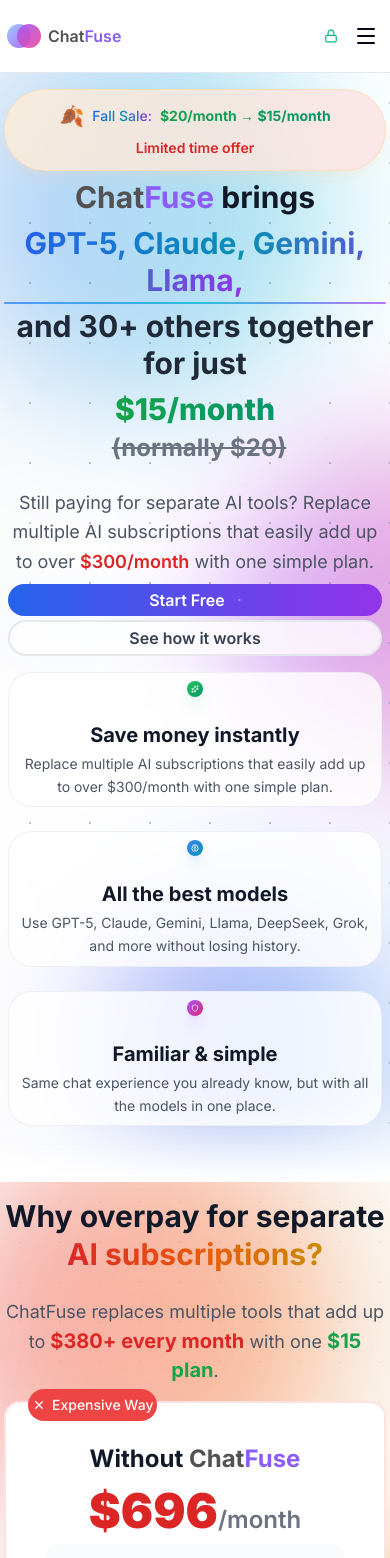
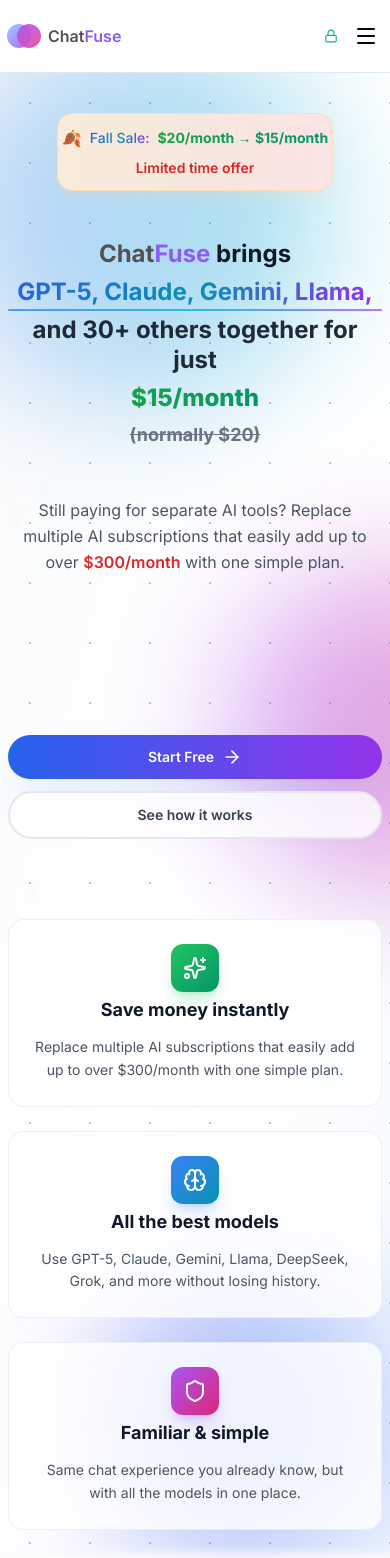
Before and after one commit to ojasbhosale/ChatFuse, a Next.js app: page / in a window 390 px wide. Shown: the top 1558 px of the page. Built offline with nearby package versions, Linux system fonts and the light colour scheme.

Commit message:
fix: hero section

```diff
--- a/components/sections/hero-section.tsx
+++ b/components/sections/hero-section.tsx
@@ -32,7 +32,6 @@
   )
 }
 
-
 // Animated gradient orb
 function GradientOrb({ className = "", delay = 0 }) {
   return (
@@ -48,7 +47,7 @@
 
 export default function HeroSection() {
   return (
-    <section className="relative pb-10 min-h-screen overflow-hidden bg-gradient-to-br from-gray-50 via-white to-blue-50/30">
+    <section className="relative pb-6 sm:pb-10 min-h-screen overflow-hidden bg-gradient-to-br from-gray-50 via-white to-blue-50/30">
       {/* Animated Background */}
       <div className="absolute inset-0">
         {/* Primary gradient overlay */}
@@ -87,13 +86,15 @@
         />
       </div>
 
-      <div className="relative z-10 px-4 sm:px-6 lg:px-8 py-16 sm:py-20 lg:py-24 max-w-7xl mx-auto">
+      <div className="relative z-10 px-2 sm:px-6 lg:px-8 pt-16 sm:pt-20 lg:pt-24 pb-8 sm:pb-12 max-w-7xl mx-auto">
         {/* Fall Sale Banner */}
-        <div className="text-center mb-8 sm:mb-12">
-          <div className="inline-flex flex-wrap items-center justify-center gap-2 sm:gap-3 px-4 sm:px-6 py-3 rounded-full bg-gradient-to-r from-orange-100/80 to-red-100/80 backdrop-blur-sm border border-orange-200/60 shadow-lg shadow-orange-200/20">
-            <span className="text-xl sm:text-2xl">🍂</span>
-            <span className="bg-gradient-to-r from-blue-600 via-cyan-600 to-purple-600 bg-clip-text text-transparent font-medium text-sm sm:text-base">Fall Sale:</span>
-            <span className="bg-gradient-to-r from-green-600 to-emerald-600 bg-clip-text text-transparent font-bold text-sm sm:text-base">$20/month → $15/month</span>
+        <div className="text-center mb-12 mt-6 sm:mb-12">
+          <div className="inline-flex flex-col sm:flex-row items-center justify-center gap-2 sm:gap-3 px-4 sm:px-6 py-3 sm:py-4 rounded-2xl sm:rounded-full bg-gradient-to-r from-orange-100/90 to-red-100/90 backdrop-blur-sm border border-orange-200/60 shadow-lg shadow-orange-200/20 max-w-full">
+            <div className="flex items-center gap-2 sm:gap-3">
+              <span className="text-md sm:text-xl lg:text-2xl">🍂</span>
+              <span className="bg-gradient-to-r from-blue-600 via-cyan-600 to-purple-600 bg-clip-text text-transparent font-medium text-sm sm:text-base">Fall Sale:</span>
+              <span className="bg-gradient-to-r from-green-600 to-emerald-600 bg-clip-text text-transparent font-bold text-sm sm:text-base">$20/month → $15/month</span>
+            </div>
             <span className="text-red-600 font-semibold text-sm sm:text-base">Limited time offer</span>
           </div>
         </div>
@@ -101,64 +102,64 @@
         {/* Main Content */}
         <div className="text-center max-w-5xl mx-auto">
           {/* Main Headline */}
-          <h1 className="text-3xl sm:text-4xl md:text-5xl lg:text-6xl xl:text-7xl font-bold mb-6 sm:mb-8 leading-tight text-gray-900">
-            <span className="block sm:inline">
+          <h1 className="text-2xl sm:text-3xl md:text-4xl lg:text-5xl xl:text-6xl font-bold mb-12  leading-tight text-gray-900">
+            <div className="block mb-2 sm:mb-1">
               <span className='text-text-logo1'>Chat</span><span className="text-text-logo">Fuse</span> brings{" "}
-            </span>
-            <span className="relative block sm:inline mt-2 sm:mt-0">
+            </div>
+            <div className="relative block mb-2 sm:mb-1">
               <span className="bg-gradient-to-r from-blue-600 via-cyan-600 to-purple-600 bg-clip-text text-transparent">
                 GPT-5, Claude, Gemini, Llama,
               </span>
               {/* Animated underline */}
               <div className="absolute -bottom-1 sm:-bottom-2 left-0 right-0 h-0.5 sm:h-1 bg-gradient-to-r from-blue-500 via-cyan-500 to-purple-500 rounded-full opacity-80" />
-            </span>
-            <span className="block sm:inline mt-2 sm:mt-0 text-gray-800">
-              {" "}and 30+ others together for just{" "}
-            </span>
-            <span className="relative inline-block mt-2 sm:mt-0">
+            </div>
+            <div className="block mb-2 sm:mb-1 text-gray-800">
+              and 30+ others together for just{" "}
+            </div>
+            <div className="flex flex-col sm:flex-row items-center justify-center gap-2 sm:gap-4">
               <span className="bg-gradient-to-r from-green-600 to-emerald-600 bg-clip-text text-transparent font-extrabold">
                 $15/month
               </span>
-            </span>
-            <span className="text-gray-500 line-through ml-2 sm:ml-4 text-2xl sm:text-3xl md:text-4xl block sm:inline mt-1 sm:mt-0">
-              (normally $20)
-            </span>
+              <span className="text-gray-500 line-through text-lg sm:text-xl md:text-2xl lg:text-3xl">
+                (normally $20)
+              </span>
+            </div>
           </h1>
 
           {/* Subheadline */}
-          <p className="text-lg sm:text-xl md:text-2xl text-gray-600 mb-8 sm:mb-12 max-w-4xl mx-auto leading-relaxed px-4 sm:px-0">
+          <p className="text-base sm:text-lg md:text-xl lg:text-2xl text-gray-600 mb-20 lg:mb-4 max-w-4xl mx-auto leading-relaxed">
             Still paying for separate AI tools? Replace multiple AI subscriptions that easily add up to over{" "}
             <span className="text-red-600 font-semibold">$300/month</span>{" "}
             with one simple plan.
           </p>
 
           {/* CTAs */}
-          <div className="flex flex-col sm:flex-row gap-4 sm:gap-6 justify-center mb-16 sm:mb-20 px-4 sm:px-0">
-            <button className="group relative px-8 sm:px-10 py-4 sm:py-5 bg-gradient-to-r from-blue-600 to-purple-600 rounded-full text-white font-semibold text-base sm:text-lg shadow-2xl shadow-blue-500/30 hover:shadow-blue-500/50 transition-all duration-300 hover:scale-105 hover:-translate-y-1">
-              <div className="absolute inset-0 bg-gradient-to-r from-blue-500 to-purple-500 rounded-lg opacity-0 group-hover:opacity-100 transition-opacity duration-300 blur-xl" />
-              <div className="relative flex items-center justify-center gap-3">
+          <div className="flex flex-col sm:flex-row gap-3 sm:gap-6 justify-center pt-20 lg:pt-12 mb-20  lg:mb-20">
+            <button className="group relative px-6 sm:px-8 lg:px-10 py-3 sm:py-4 lg:py-5 bg-gradient-to-r from-blue-600 to-purple-600 rounded-full text-white font-semibold text-sm sm:text-base lg:text-lg shadow-2xl shadow-blue-500/30 hover:shadow-blue-500/50 transition-all duration-300 hover:scale-105 hover:-translate-y-1">
+              <div className="absolute inset-0 bg-gradient-to-r from-blue-500 to-purple-500 rounded-full opacity-0 group-hover:opacity-100 transition-opacity duration-300 blur-xl" />
+              <div className="relative flex items-center justify-center gap-2 sm:gap-3">
                 <span>Start Free</span>
-                <ArrowRight className="w-4 h-4 sm:w-5 sm:h-5 group-hover:translate-x-1 transition-transform duration-300" />
+                <ArrowRight className="w-5 h-5 group-hover:translate-x-1 transition-transform duration-300" />
               </div>
             </button>
 
-            <button className="group px-8 sm:px-10 py-4 sm:py-5 bg-white/80 backdrop-blur-sm border-2 border-gray-200 rounded-full text-gray-700 font-semibold text-base sm:text-lg hover:bg-white hover:border-gray-300 hover:shadow-xl transition-all duration-300 hover:scale-105 hover:-translate-y-1">
+            <button className="group px-6 sm:px-8 lg:px-10 py-3 sm:py-4 lg:py-5 bg-white/80 backdrop-blur-sm border-2 border-gray-200 rounded-full text-gray-700 font-semibold text-sm sm:text-base lg:text-lg hover:bg-white hover:border-gray-300 hover:shadow-xl transition-all duration-300 hover:scale-105 hover:-translate-y-1">
               See how it works
             </button>
           </div>
 
           {/* Three Pillars */}
-          <div className="grid grid-cols-1 md:grid-cols-3 gap-6 sm:gap-8 max-w-6xl mx-auto px-4 sm:px-0">
+          <div className="grid grid-cols-1 md:grid-cols-3 gap-6 lg:gap-8 max-w-6xl mx-auto">
             {/* Save Money Card */}
-            <div className="group relative p-8 sm:p-10 bg-white/80 backdrop-blur-sm border border-gray-200/60 rounded-3xl hover:bg-white/90 hover:border-gray-300/80 hover:shadow-2xl hover:shadow-green-500/10 transition-all duration-500 hover:scale-105 hover:-translate-y-2">
-              <div className="absolute inset-0 bg-gradient-to-br from-green-50/50 to-emerald-50/50 rounded-3xl opacity-0 group-hover:opacity-100 transition-opacity duration-500" />
+            <div className="group relative p-6 sm:p-8 lg:p-10 bg-white/80 backdrop-blur-sm border border-gray-200/60 rounded-2xl lg:rounded-3xl hover:bg-white/90 hover:border-gray-300/80 hover:shadow-2xl hover:shadow-green-500/10 transition-all duration-500 hover:scale-105 hover:-translate-y-2">
+              <div className="absolute inset-0 bg-gradient-to-br from-green-50/50 to-emerald-50/50 rounded-2xl lg:rounded-3xl opacity-0 group-hover:opacity-100 transition-opacity duration-500" />
 
-              <div className="relative z-10">
-                <div className="w-16 h-16 sm:w-20 sm:h-20 bg-gradient-to-br from-green-500 to-emerald-600 rounded-2xl flex items-center justify-center mx-auto mb-6 sm:mb-8 group-hover:rotate-6 group-hover:scale-110 transition-transform duration-300 shadow-lg shadow-green-500/25">
-                  <Sparkles className="text-white w-8 h-8 sm:w-10 sm:h-10" />
+              <div className="relative z-10 text-center">
+                <div className="w-12 h-12 sm:w-16 sm:h-16 lg:w-20 lg:h-20 bg-gradient-to-br from-green-500 to-emerald-600 rounded-xl lg:rounded-2xl flex items-center justify-center mx-auto mb-4 sm:mb-6 lg:mb-8 group-hover:rotate-6 group-hover:scale-110 transition-transform duration-300 shadow-lg shadow-green-500/25">
+                  <Sparkles className="text-white w-6 h-6 sm:w-8 sm:h-8 lg:w-10 lg:h-10" />
                 </div>
 
-                <h3 className="text-xl sm:text-2xl font-bold mb-4 sm:mb-5 text-gray-900">
+                <h3 className="text-lg sm:text-xl lg:text-2xl font-bold mb-3 sm:mb-4 lg:mb-5 text-gray-900">
                   Save money instantly
                 </h3>
 
@@ -169,15 +170,15 @@
             </div>
 
             {/* All Models Card */}
-            <div className="group relative p-8 sm:p-10 bg-white/80 backdrop-blur-sm border border-gray-200/60 rounded-3xl hover:bg-white/90 hover:border-gray-300/80 hover:shadow-2xl hover:shadow-blue-500/10 transition-all duration-500 hover:scale-105 hover:-translate-y-2">
-              <div className="absolute inset-0 bg-gradient-to-br from-blue-50/50 to-cyan-50/50 rounded-3xl opacity-0 group-hover:opacity-100 transition-opacity duration-500" />
+            <div className="group relative p-6 sm:p-8 lg:p-10 bg-white/80 backdrop-blur-sm border border-gray-200/60 rounded-2xl lg:rounded-3xl hover:bg-white/90 hover:border-gray-300/80 hover:shadow-2xl hover:shadow-blue-500/10 transition-all duration-500 hover:scale-105 hover:-translate-y-2">
+              <div className="absolute inset-0 bg-gradient-to-br from-blue-50/50 to-cyan-50/50 rounded-2xl lg:rounded-3xl opacity-0 group-hover:opacity-100 transition-opacity duration-500" />
 
-              <div className="relative z-10">
-                <div className="w-16 h-16 sm:w-20 sm:h-20 bg-gradient-to-br from-blue-500 to-cyan-600 rounded-2xl flex items-center justify-center mx-auto mb-6 sm:mb-8 group-hover:rotate-6 group-hover:scale-110 transition-transform duration-300 shadow-lg shadow-blue-500/25">
-                  <Brain className="text-white w-8 h-8 sm:w-10 sm:h-10" />
+              <div className="relative z-10 text-center">
+                <div className="w-12 h-12 sm:w-16 sm:h-16 lg:w-20 lg:h-20 bg-gradient-to-br from-blue-500 to-cyan-600 rounded-xl lg:rounded-2xl flex items-center justify-center mx-auto mb-4 sm:mb-6 lg:mb-8 group-hover:rotate-6 group-hover:scale-110 transition-transform duration-300 shadow-lg shadow-blue-500/25">
+                  <Brain className="text-white w-6 h-6 sm:w-8 sm:h-8 lg:w-10 lg:h-10" />
                 </div>
 
-                <h3 className="text-xl sm:text-2xl font-bold mb-4 sm:mb-5 text-gray-900">
+                <h3 className="text-lg sm:text-xl lg:text-2xl font-bold mb-3 sm:mb-4 lg:mb-5 text-gray-900">
                   All the best models
                 </h3>
 
@@ -188,15 +189,15 @@
             </div>
 
             {/* Familiar & Simple Card */}
-            <div className="group relative p-8 sm:p-10 bg-white/80 backdrop-blur-sm border border-gray-200/60 rounded-3xl hover:bg-white/90 hover:border-gray-300/80 hover:shadow-2xl hover:shadow-purple-500/10 transition-all duration-500 hover:scale-105 hover:-translate-y-2 md:col-span-1 md:col-start-auto">
-              <div className="absolute inset-0 bg-gradient-to-br from-purple-50/50 to-pink-50/50 rounded-3xl opacity-0 group-hover:opacity-100 transition-opacity duration-500" />
+            <div className="group relative p-6 sm:p-8 lg:p-10 bg-white/80 backdrop-blur-sm border border-gray-200/60 rounded-2xl lg:rounded-3xl hover:bg-white/90 hover:border-gray-300/80 hover:shadow-2xl hover:shadow-purple-500/10 transition-all duration-500 hover:scale-105 hover:-translate-y-2">
+              <div className="absolute inset-0 bg-gradient-to-br from-purple-50/50 to-pink-50/50 rounded-2xl lg:rounded-3xl opacity-0 group-hover:opacity-100 transition-opacity duration-500" />
 
-              <div className="relative z-10">
-                <div className="w-16 h-16 sm:w-20 sm:h-20 bg-gradient-to-br from-purple-500 to-pink-600 rounded-2xl flex items-center justify-center mx-auto mb-6 sm:mb-8 group-hover:rotate-6 group-hover:scale-110 transition-transform duration-300 shadow-lg shadow-purple-500/25">
-                  <Shield className="text-white w-8 h-8 sm:w-10 sm:h-10" />
+              <div className="relative z-10 text-center">
+                <div className="w-12 h-12 sm:w-16 sm:h-16 lg:w-20 lg:h-20 bg-gradient-to-br from-purple-500 to-pink-600 rounded-xl lg:rounded-2xl flex items-center justify-center mx-auto mb-4 sm:mb-6 lg:mb-8 group-hover:rotate-6 group-hover:scale-110 transition-transform duration-300 shadow-lg shadow-purple-500/25">
+                  <Shield className="text-white w-6 h-6 sm:w-8 sm:h-8 lg:w-10 lg:h-10" />
                 </div>
 
-                <h3 className="text-xl sm:text-2xl font-bold mb-4 sm:mb-5 text-gray-900">
+                <h3 className="text-lg sm:text-xl lg:text-2xl font-bold mb-3 sm:mb-4 lg:mb-5 text-gray-900">
                   Familiar & simple
                 </h3>
 
@@ -210,7 +211,7 @@
       </div>
 
       {/* Bottom fade */}
-      <div className="absolute bottom-0 left-0 right-0 h-20 sm:h-32 bg-gradient-to-t from-white via-gray-50/50 to-transparent" />
+      <div className="absolute bottom-0 left-0 right-0 h-16 sm:h-20 lg:h-32 bg-gradient-to-t from-white via-gray-50/50 to-transparent" />
     </section>
   )
 }
```
